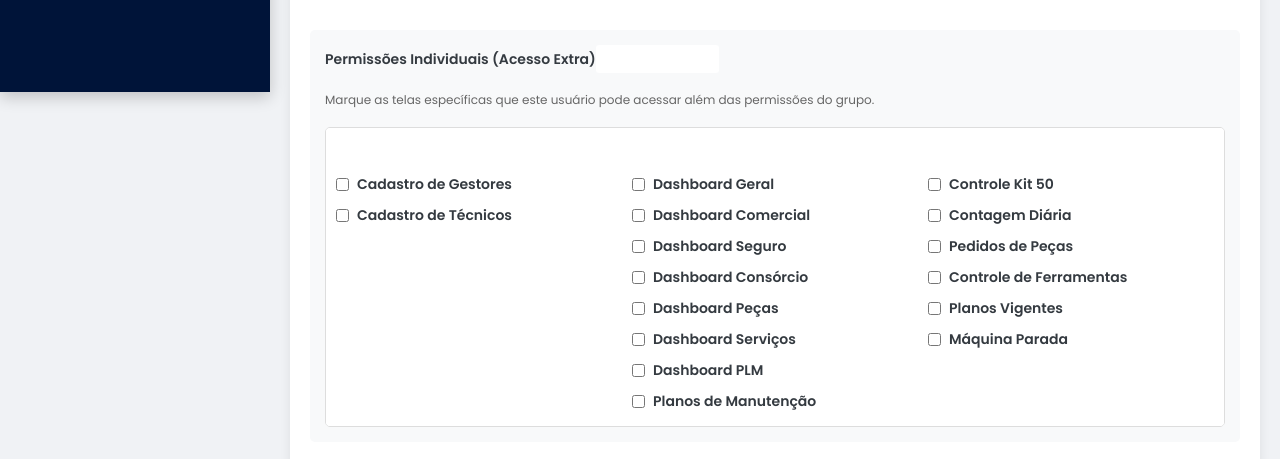
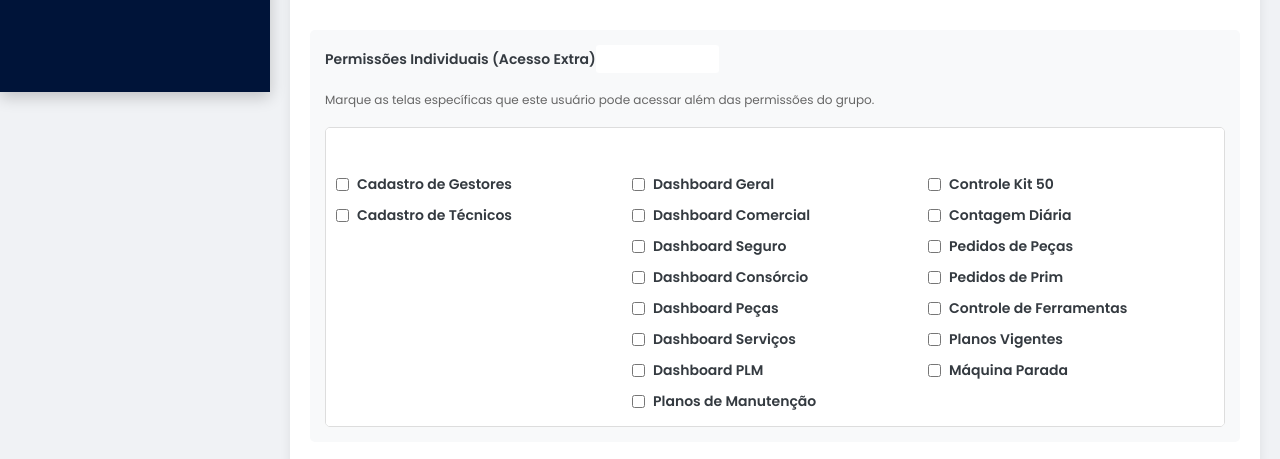
Before and after one commit to JoseOtavioSantin/AgroDivel360, a plain HTML site: page Pages/Cadastros/CadastrarGestores.html in a window 1280 px wide. Shown: the part 708-1167 px from the top of the page. Drawn offline with nearby package versions, Linux system fonts and the light colour scheme; no server answers.

Commit message:
Update CadastrarGestores.html

```diff
--- a/Pages/Cadastros/CadastrarGestores.html
+++ b/Pages/Cadastros/CadastrarGestores.html
@@ -233,6 +233,7 @@
             'ctrl-Kit50': ['admin', 'diretoria', 'pecas'],
             'ctrl-ContagemDiaria': ['admin', 'diretoria', 'pecas'],
             'ctrl-PedidosPecas': ['admin', 'diretoria', 'pecas'],
+            'ctrl-PedidosPrim': ['admin', 'diretoria', 'pecas'],
             'ctrl-ControleFerramentas': ['admin', 'diretoria', 'pecas'],
 
             // --- SERVICOS ---
@@ -255,6 +256,7 @@
             'ctrl-Kit50': 'Controle Kit 50',
             'ctrl-ContagemDiaria': 'Contagem Diária',
             'ctrl-PedidosPecas': 'Pedidos de Peças',
+            'ctrl-PedidosPrim': 'Pedidos de Prim',
             'ctrl-ControleFerramentas': 'Controle de Ferramentas',
             'dash-servicos': 'Dashboard Serviços',
             'dash-PLM': 'Dashboard PLM',
```
